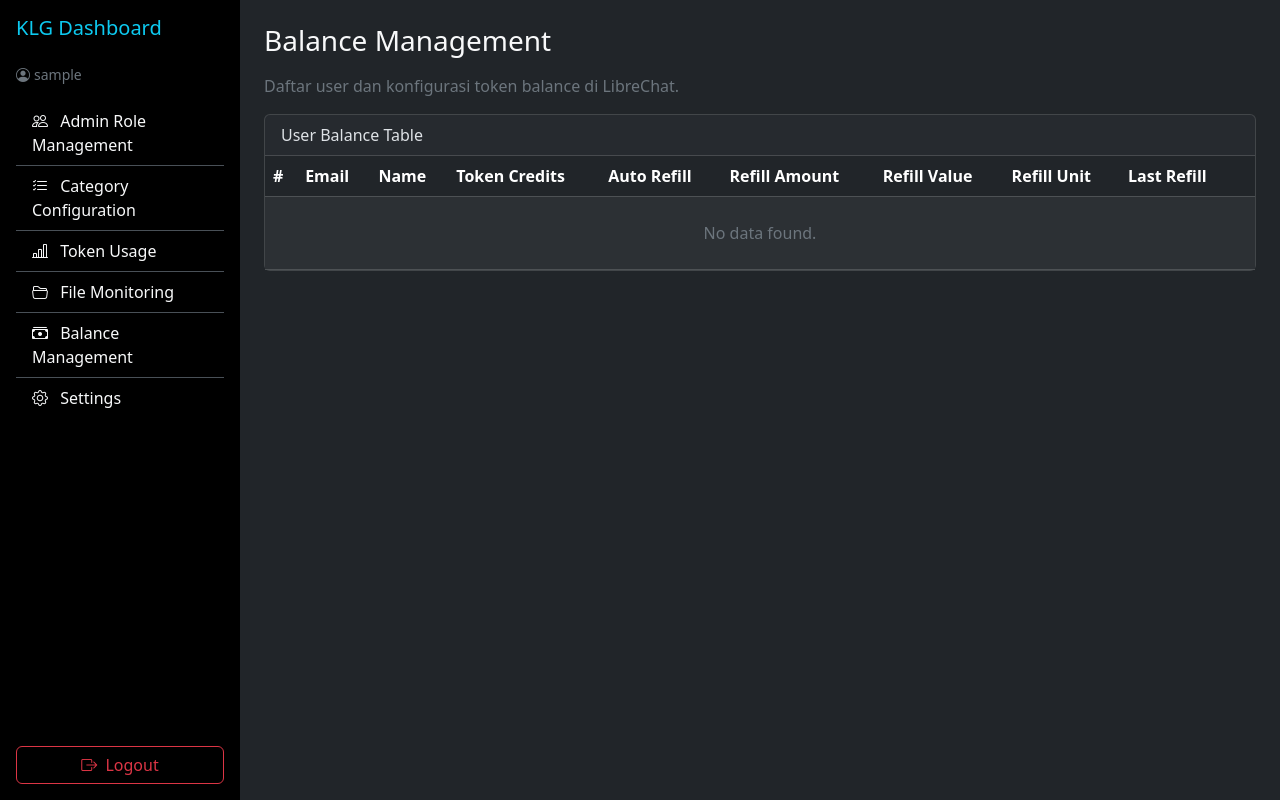
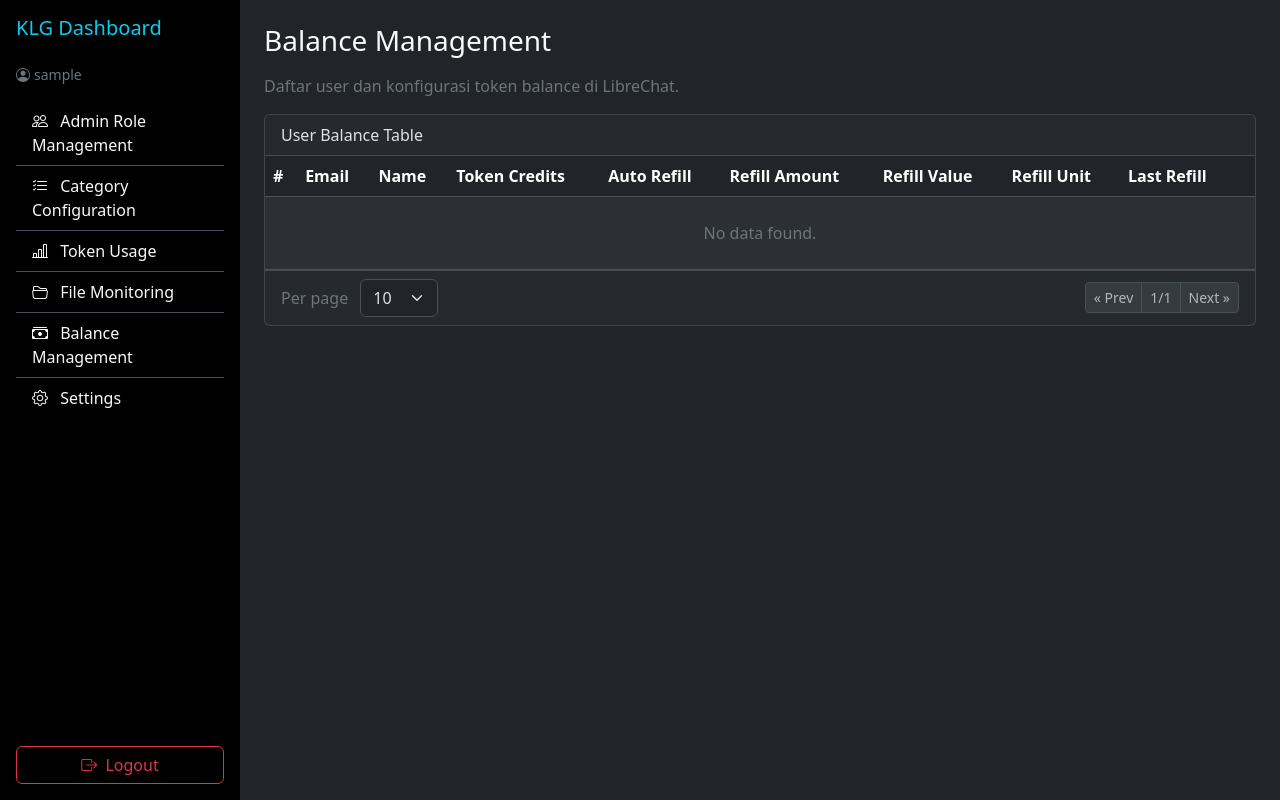
Before and after one commit to DavidNath4/KLG-Admin-dashboard, a Flask app: page /admin/balances in a window 1280 px wide. Run offline with Flask 3, Linux system fonts and the light colour scheme; the visitor is signed in with stand-in values (Sample User, id 1); data that the repository does not hold is empty.

Commit message:
update pagination

```diff
--- a/service/auth.py
+++ b/service/auth.py
@@ -10,7 +10,6 @@ _SHA1_HEX_RE = re.compile(r"^[0-9a-fA-F]{40}$")
 def verify_password(plain: str, stored: str) -> bool:
     """Verifikasi password:
     - Jika stored = SHA1 hex (40 char), cek sha1(plain) == stored
-    - (Opsional) jika nanti kamu isi format werkzeug (pbkdf2:...), tetap bisa dipakai di masa depan.
     """
     if not stored:
         return False
@@ -24,7 +23,7 @@ def verify_password(plain: str, stored: str) -> bool:
         return False
 
 def _load_creds():
-    """Baca hanya credentials.json sejajar app.py."""
+    """Baca hanya credentials.json"""
     try:
         project_root = Path(current_app.root_path)
     except RuntimeError:
--- a/service/balances.py
+++ b/service/balances.py
@@ -3,6 +3,7 @@ from flask import Blueprint, render_template, request, jsonify, redirect, url_fo
 from bson import ObjectId
 from datetime import datetime
 from config.mongo import get_col
+from math import ceil
 
 bp = Blueprint("balances", __name__, url_prefix="/admin")
 
@@ -26,8 +27,29 @@ def balance_list():
         str(u["_id"]): {"email": u.get("email", "-"), "name": u.get("name", "-")}
         for u in users_col.find({}, {"_id": 1, "email": 1, "name": 1})
     }
+
+    # === pagination params (tentukan sebelum query ke DB) ===
+    page = request.args.get("page", 1, type=int)
+    per_page = request.args.get("per_page", 10, type=int)
+    allowed_per_page = [5, 10, 20, 50, 100]
+    if per_page not in allowed_per_page:
+        per_page = 10
+
+    # total dokumen (untuk menghitung total_pages)
+    total = balances_col.count_documents({})
+
+    total_pages = ceil(total / per_page) if total > 0 else 1
+    if page < 1:
+        page = 1
+    if page > total_pages:
+        page = total_pages
+
+    start = (page - 1) * per_page
+
+    # Ambil hanya dokumen yang diperlukan
     data = []
-    for b in balances_col.find().sort("tokenCredits", -1):
+    cursor = balances_col.find().sort("tokenCredits", -1).skip(start).limit(per_page)
+    for b in cursor:
         user_id = str(b.get("user"))
         user_info = users_map.get(user_id, {"email": "-", "name": "-"})
         last_refill_dt = b.get("lastRefill")
@@ -43,15 +65,22 @@ def balance_list():
             "refillIntervalValue": b.get("refillIntervalValue", "-"),
             "lastRefill": last_refill
         })
-    # --- untuk dropdown refillIntervalUnit, hardcode default ("days", "weeks", dst)
-    refill_units = ["seconds", "minutes", "hours", "days", "weeks", "months"]  # referensi dari LibreChat docs
+
+    refill_units = ["seconds", "minutes", "hours", "days", "weeks", "months"]
+
+    # kirim juga info pagination ke template
     return render_template(
         "balances.html",
         title="Balance Management",
         active="balances",
         rows=data,
         refill_units=refill_units,
+        page=page,
+        per_page=per_page,
+        total=total,
+        total_pages=total_pages
     )
+
 
 @bp.route("/balances/<balance_id>/edit", methods=["POST"])
 def edit_balance(balance_id):
--- a/templates/balances.html
+++ b/templates/balances.html
@@ -23,7 +23,7 @@
       <tbody>
         {% for r in rows %}
           <tr data-id="{{ r.id }}" class="row-balance">
-            <td>{{ loop.index }}</td>
+            <td>{{ (page - 1) * per_page + loop.index }}</td>
             <td>{{ r.email }}</td>
             <td>{{ r.name }}</td>
             <td>
@@ -111,6 +111,41 @@
 
     </table>
   </div>
+
+  <!-- REPLACE existing card-footer with this block (matches users page style) -->
+  <div class="card-footer d-flex justify-content-between align-items-center">
+    <div>
+      <form method="get" class="d-inline">
+        <input type="hidden" name="q" value="{{ q or '' }}">
+        <input type="hidden" name="sort" value="{{ sort or '' }}">
+        <input type="hidden" name="dir" value="{{ dir or '' }}">
+        <label class="me-2 text-secondary">Per page</label>
+        <select name="per_page" class="form-select d-inline w-auto" onchange="this.form.submit()">
+          {% for n in [5,10,20,50,100] %}
+            <option value="{{ n }}" {% if per_page == n %}selected{% endif %}>{{ n }}</option>
+          {% endfor %}
+        </select>
+      </form>
+    </div>
+
+    <nav>
+      <ul class="pagination pagination-sm mb-0">
+        <li class="page-item {% if page <= 1 %}disabled{% endif %}">
+          <a class="page-link"
+            href="{{ url_for('balances.balance_list', q=q, sort=sort, dir=dir, page=page-1, per_page=per_page) }}">« Prev</a>
+        </li>
+        <li class="page-item disabled">
+          <span class="page-link">{{ page }}/{{ total_pages }}</span>
+        </li>
+        <li class="page-item {% if page >= total_pages %}disabled{% endif %}">
+          <a class="page-link"
+            href="{{ url_for('balances.balance_list', q=q, sort=sort, dir=dir, page=page+1, per_page=per_page) }}">Next »</a>
+        </li>
+      </ul>
+    </nav>
+  </div>
+
+
 </div>
 
 <script>
--- a/templates/files.html
+++ b/templates/files.html
@@ -154,7 +154,7 @@
           <input type="hidden" name="o" value="{{ o }}">
           <label class="me-2 text-secondary">Per page</label>
           <select name="per_page" class="form-select d-inline w-auto" onchange="this.form.submit()">
-            {% for n in [10,20,50,100,200] %}
+            {% for n in [5,10,20,50,100] %}
               <option value="{{ n }}" {{ 'selected' if per_page==n else '' }}>{{ n }}</option>
             {% endfor %}
           </select>
--- a/templates/login.html
+++ b/templates/login.html
@@ -25,7 +25,7 @@
               <label class="form-label">Password</label>
               <input class="form-control" type="password" name="password" required autocomplete="current-password">
             </div>
-            <button class="btn btn-primary w-100" type="submit">Masuk</button>
+            <button class="btn btn-primary w-100" type="submit">Login</button>
           </form>
 
 
--- a/templates/tokens.html
+++ b/templates/tokens.html
@@ -58,7 +58,6 @@
         <tr>
           <th>#</th>
           <th>Date</th>
-          <th>User</th>
           <th>Email</th>
           <th>Model</th>
           <th>Total Tokens</th>
@@ -72,7 +71,6 @@
         <tr>
           <td>{{ (page - 1) * per_page + loop.index }}</td>
           <td>{{ r.date }}</td>
-          <td>{{ r.name or '-' }}</td>
           <td>{{ r.email or '-' }}</td>
           <td>{{ r.model or '-' }}</td>
           <td>{{ r.total_tokens }}</td>
```
Also changed, not shown: service/tokens.py (+4 -17 lines).
